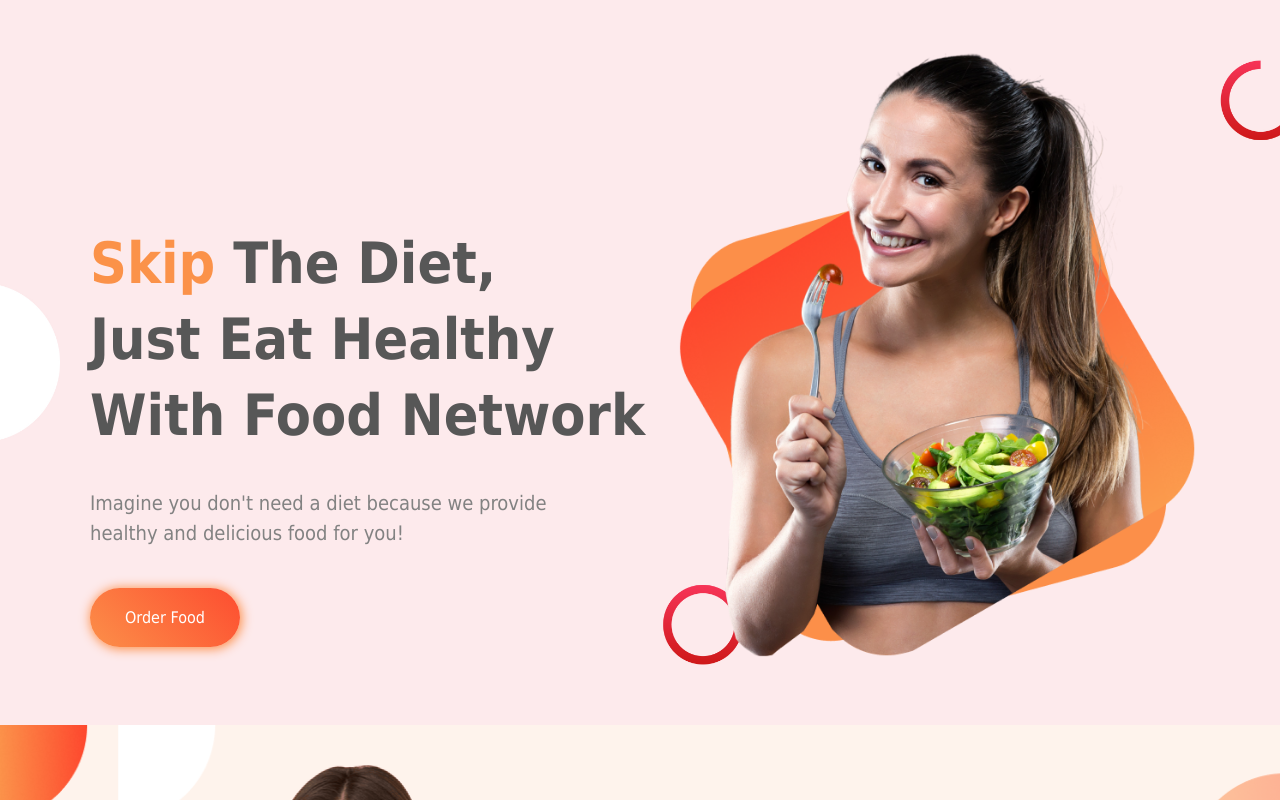
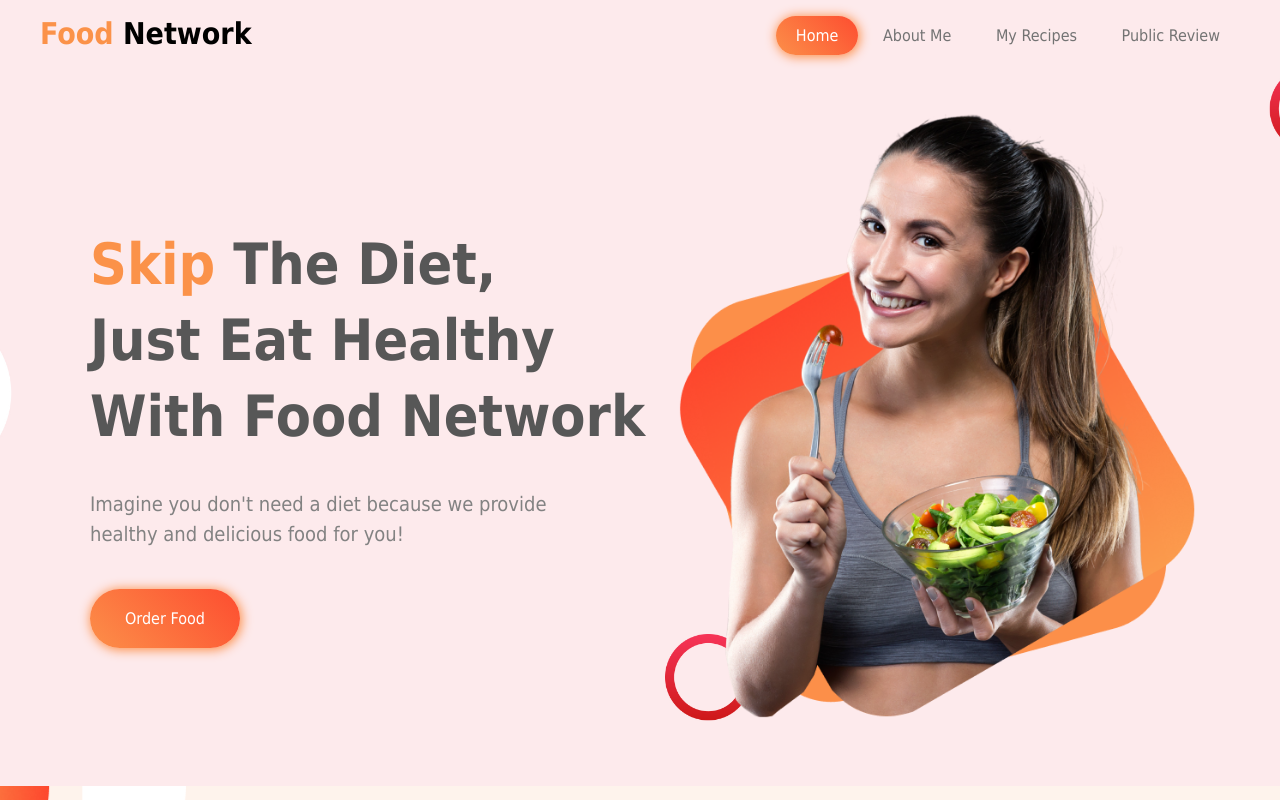
Before and after one commit to tanvinpavel/FoodNetwork, a plain HTML site: page index.html in a window 1280 px wide. Shown: the top 800 px of the page. Drawn offline with Linux system fonts and the light colour scheme.

Commit message:
menu bar added

```diff
--- a/index.html
+++ b/index.html
@@ -8,7 +8,21 @@
     <link rel="stylesheet" href="style.css">
 </head>
 <body>
-    <header class="header area">
+    <header class="header">
+        <div class="header-top">
+            <div class="logo-area">
+                <h3><span id="highlight-color">Food</span> Network</h3>
+            </div>
+
+            <ul class="menu-area">
+                <li><a id="active" href="#">Home</a></li>
+                <li><a href="#">About Me</a></li>
+                <li><a href="#">My Recipes</a></li>
+                <li><a href="#">Public Review</a></li>
+            </ul>
+
+        </div>
+        <div class="header-bottom area">
             <div class="description-area">
                 <h1><span id="highlight-color">Skip</span> The Diet,</h1>
                 <h1>Just Eat Healthy</h1>
@@ -18,6 +32,7 @@
             </div>
             <div class="images-area">
                 <img src="images/female/header-picture.png" alt="food network">
+            </div>
         </div>
     </header>
     <section class="about-me area">
--- a/style.css
+++ b/style.css
@@ -17,7 +17,7 @@ h2{
 }
 .area{
     display: flex;
-    padding: 40px 60px;
+    padding: 0 60px 40px;
 }
 #highlight-color{
     color: #fb9249;
@@ -37,9 +37,46 @@ h2{
     background: url(images/shapes/header-bg.jpg) center no-repeat;
     background-size: cover;
 }
+.header-top{
+    display: flex;
+    padding-bottom: 30px;
+}
+.logo-area{
+    width: 30%;
+}
+.logo-area h3{
+    font-size: 30px;
+    margin: 16px 0 16px 40px;
+}
+.menu-area{
+    width: 70%;
+    list-style: none;
+    padding-left: 0;
+    margin-right: 40px;
+    text-align: right;
+}
+.menu-area li{
+    display: inline-block;
+}
+.menu-area li a{
+    text-decoration: none;
+    color: #737373;
+    padding: 10px 20px;
+    display: block;
+    border-radius: 8px;
+}
+.menu-area li a:hover, .menu-area li a#active{
+    color: white;
+    padding: 10px 20px;
+    border-radius: 50px;
+    background-image: linear-gradient(45deg,#fc8f49,#fd4d30);
+    display: inline-block;
+    box-shadow: 1px 1px 11px 1px #fc8f49;
+}
+
 .description-area{
     width: 50%;
-    padding-top: 180px;
+    padding-top: 120px;
     margin-left: 30px;
 }
 .images-area{
@@ -61,6 +98,7 @@ h2{
     background-position: center;
     background-size: cover;
     padding-bottom: 0;
+    padding-top: 80px;
 }
 .about-me .description-area{
     padding-top: 100px;
@@ -103,6 +141,7 @@ h2{
     border-radius: 20px;
 }
 .box h2{
+    display: inline-block;
     margin-top: 40px;
     color: #18191f;
     font-size: 30px;
```
Lines whose indentation alone changed are shown as unchanged.
